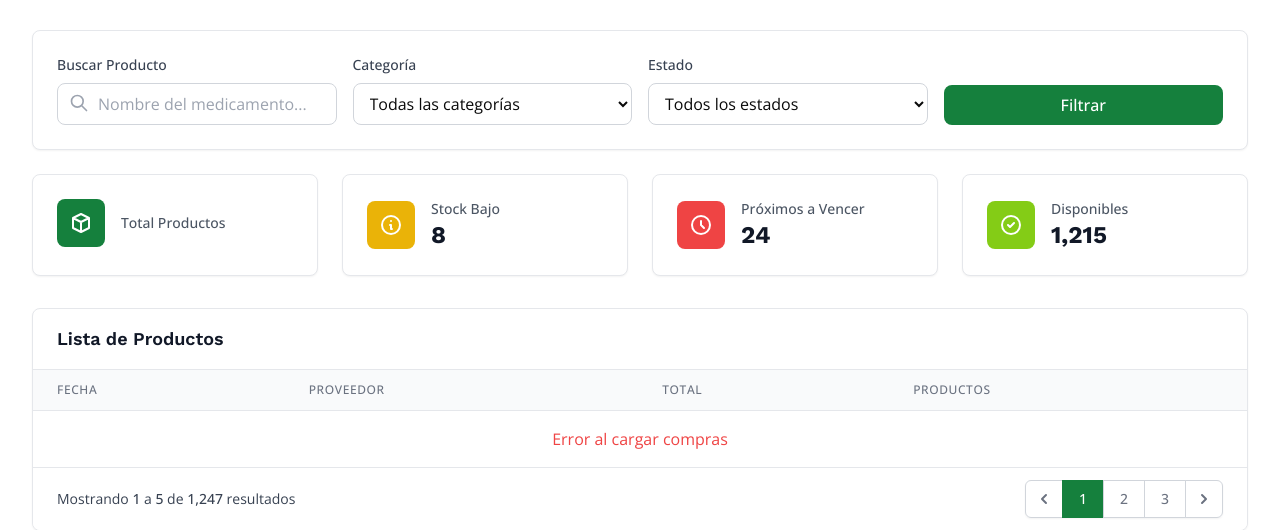
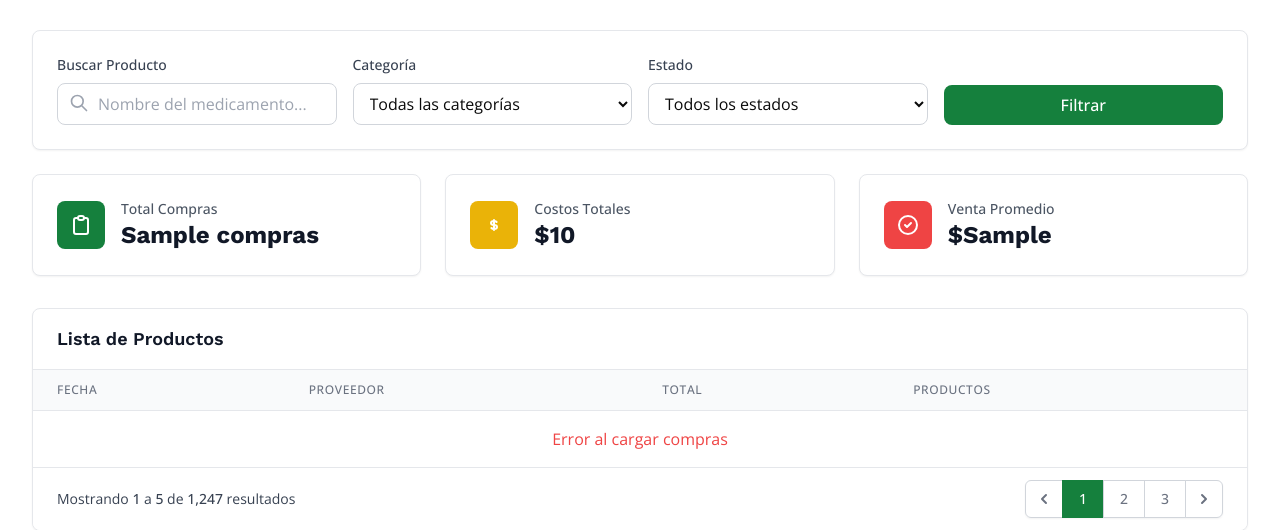
Before and after one commit to Alerrsi/Minimarket-La-Esquina, a Django app: template Compras/templates/compras.html in a window 1280 px wide. Shown: the part 167-697 px from the top of the page. Run offline with Django 3.2, Linux system fonts and the light colour scheme; the template is opened without the code that fills it: most values are stand-ins (such as "Sample title", 1, 10 or a date in 2020); style sheets or scripts are compiled from the project's sources; some libraries are stand-ins or nearby versions.

Commit message:
Algunos cambios finales+

```diff
--- a/Compras/permissions.py
+++ b/Compras/permissions.py
@@ -10,6 +10,8 @@
         if request.user.is_anonymous:
             return False
 
+
+
         roles = [0, 2]
 
         return request.user.rol.id in roles
--- a/Compras/templates/compras.html
+++ b/Compras/templates/compras.html
@@ -73,17 +73,17 @@
             </div>
 
             <!-- Stats Cards -->
-            <div class="grid grid-cols-1 md:grid-cols-4 gap-6 mb-8">
+             <div class="grid grid-cols-1 md:grid-cols-3 gap-6 mb-8">
                 <div class="bg-white rounded-lg shadow-sm border border-gray-200 p-6">
                     <div class="flex items-center">
                         <div class="w-12 h-12 bg-primary rounded-lg flex items-center justify-center">
                             <svg class="w-6 h-6 text-white" fill="none" stroke="currentColor" viewBox="0 0 24 24">
-                                <path stroke-linecap="round" stroke-linejoin="round" stroke-width="2" d="M20 7l-8-4-8 4m16 0l-8 4m8-4v10l-8 4m0-10L4 7m8 4v10M4 7v10l8 4"></path>
+                                <path stroke-linecap="round" stroke-linejoin="round" stroke-width="2" d="M9 5H7a2 2 0 00-2 2v12a2 2 0 002 2h10a2 2 0 002-2V7a2 2 0 00-2-2h-2M9 5a2 2 0 002 2h2a2 2 0 002-2M9 5a2 2 0 012-2h2a2 2 0 012 2"></path>
                             </svg>
                         </div>
                         <div class="ml-4">
-                            <p class="text-sm font-medium text-muted">Total Productos</p>
-                            <p class="text-2xl font-heading font-bold text-gray-900"></p>
+                            <p class="text-sm font-medium text-muted">Total Compras</p>
+                            <p class="text-2xl font-heading font-bold text-gray-900">{{ compras }}</p>
                         </div>
                     </div>
                 </div>
@@ -91,12 +91,12 @@
                     <div class="flex items-center">
                         <div class="w-12 h-12 bg-yellow-500 rounded-lg flex items-center justify-center">
                             <svg class="w-6 h-6 text-white" fill="none" stroke="currentColor" viewBox="0 0 24 24">
-                                <path stroke-linecap="round" stroke-linejoin="round" stroke-width="2" d="M13 16h-1v-4h-1m1-4h.01M21 12a9 9 0 11-18 0 9 9 0 0118 0z"></path>
+                                <path stroke-linecap="round" stroke-linejoin="round" stroke-width="2" d="M12 8c-1.657 0-3 .895-3 2s1.343 2 3 2 3 .895 3 2-1.343 2-3 2m0-8c1.11 0 2.08.402 2.599 1M12 8V7m0 1v8m0 0v1m0-1c-1.11 0-2.08-.402-2.599-1"></path>
                             </svg>
                         </div>
                         <div class="ml-4">
-                            <p class="text-sm font-medium text-muted">Stock Bajo</p>
-                            <p class="text-2xl font-heading font-bold text-gray-900">8</p>
+                            <p class="text-sm font-medium text-muted">Costos Totales</p>
+                            <p class="text-2xl font-heading font-bold text-gray-900">${{ costo_total}}</p>
                         </div>
                     </div>
                 </div>
@@ -104,29 +104,17 @@
                     <div class="flex items-center">
                         <div class="w-12 h-12 bg-red-500 rounded-lg flex items-center justify-center">
                             <svg class="w-6 h-6 text-white" fill="none" stroke="currentColor" viewBox="0 0 24 24">
-                                <path stroke-linecap="round" stroke-linejoin="round" stroke-width="2" d="M12 8v4l3 3m6-3a9 9 0 11-18 0 9 9 0 0118 0z"></path>
-                            </svg>
-                        </div>
-                        <div class="ml-4">
-                            <p class="text-sm font-medium text-muted">Próximos a Vencer</p>
-                            <p class="text-2xl font-heading font-bold text-gray-900">24</p>
-                        </div>
-                    </div>
-                </div>
-                <div class="bg-white rounded-lg shadow-sm border border-gray-200 p-6">
-                    <div class="flex items-center">
-                        <div class="w-12 h-12 bg-accent rounded-lg flex items-center justify-center">
-                            <svg class="w-6 h-6 text-white" fill="none" stroke="currentColor" viewBox="0 0 24 24">
                                 <path stroke-linecap="round" stroke-linejoin="round" stroke-width="2" d="M9 12l2 2 4-4m6 2a9 9 0 11-18 0 9 9 0 0118 0z"></path>
                             </svg>
                         </div>
                         <div class="ml-4">
-                            <p class="text-sm font-medium text-muted">Disponibles</p>
-                            <p class="text-2xl font-heading font-bold text-gray-900">1,215</p>
+                            <p class="text-sm font-medium text-muted">Venta Promedio</p>
+                            <p class="text-2xl font-heading font-bold text-gray-900">${{ promedio_compra}}</p>
                         </div>
                     </div>
                 </div>
             </div>
+
 
             <!-- Table -->
             <div class="bg-white rounded-lg shadow-sm border border-gray-200 overflow-hidden">
--- a/Core/apps.py
+++ b/Core/apps.py
@@ -9,6 +9,7 @@
 
     def ready(self):
         # cuando la app esté lista conectamos la señal
-        from .signals import actualizarProducto
+        from .signals import actualizarProducto, actualizarProductoVentas
 
         setting_changed.connect(actualizarProducto)
+        setting_changed.connect(actualizarProductoVentas)
--- a/Productos/permissions.py
+++ b/Productos/permissions.py
@@ -4,6 +4,7 @@
 class ProductoPermission(BasePermission):
     def has_permission(self, request, view):
         # Si la peticion es de tipo get deja acceder
+
         if request.method in SAFE_METHODS:
             return True
 
@@ -14,4 +15,5 @@
         # (SysAdmin, Administrador, Bodeguero)
         roles = [0, 1, 2]
 
+
         return request.user.rol.id in roles
--- a/Ventas/urls.py
+++ b/Ventas/urls.py
@@ -4,6 +4,6 @@
 
 urlpatterns = [
     path("api/ventas", VentaApiView.as_view(), name = "ventas"),
-    path("ventas/formulario", ventasForm, name='ventasForm'),
-    path("ventas", ventasView, name="ventasView")
+    path("Ventas/formulario", ventasForm, name='ventasForm'),
+    path("Ventas", ventasView, name="ventasView")
 ]
--- a/static/js/Productos/create.js
+++ b/static/js/Productos/create.js
@@ -1,4 +1,4 @@
-function getCookie(name) {
+export function getCookie(name) {
   let cookieValue = null;
   if (document.cookie && document.cookie !== '') {
     const cookies = document.cookie.split(';');
```
Also changed, not shown: Compras/views.py (+7 -2 lines), Productos/templates/productos.html (+8 -20 lines), Productos/views.py (+6 -1 lines), Proveedores/urls.py (+4 -4 lines), Usuarios/urls.py (+5 -5 lines), Usuarios/views.py (+6 -1 lines), Ventas/views.py (+5 -2 lines), static/js/Productos/update.js (+23 -3 lines).
